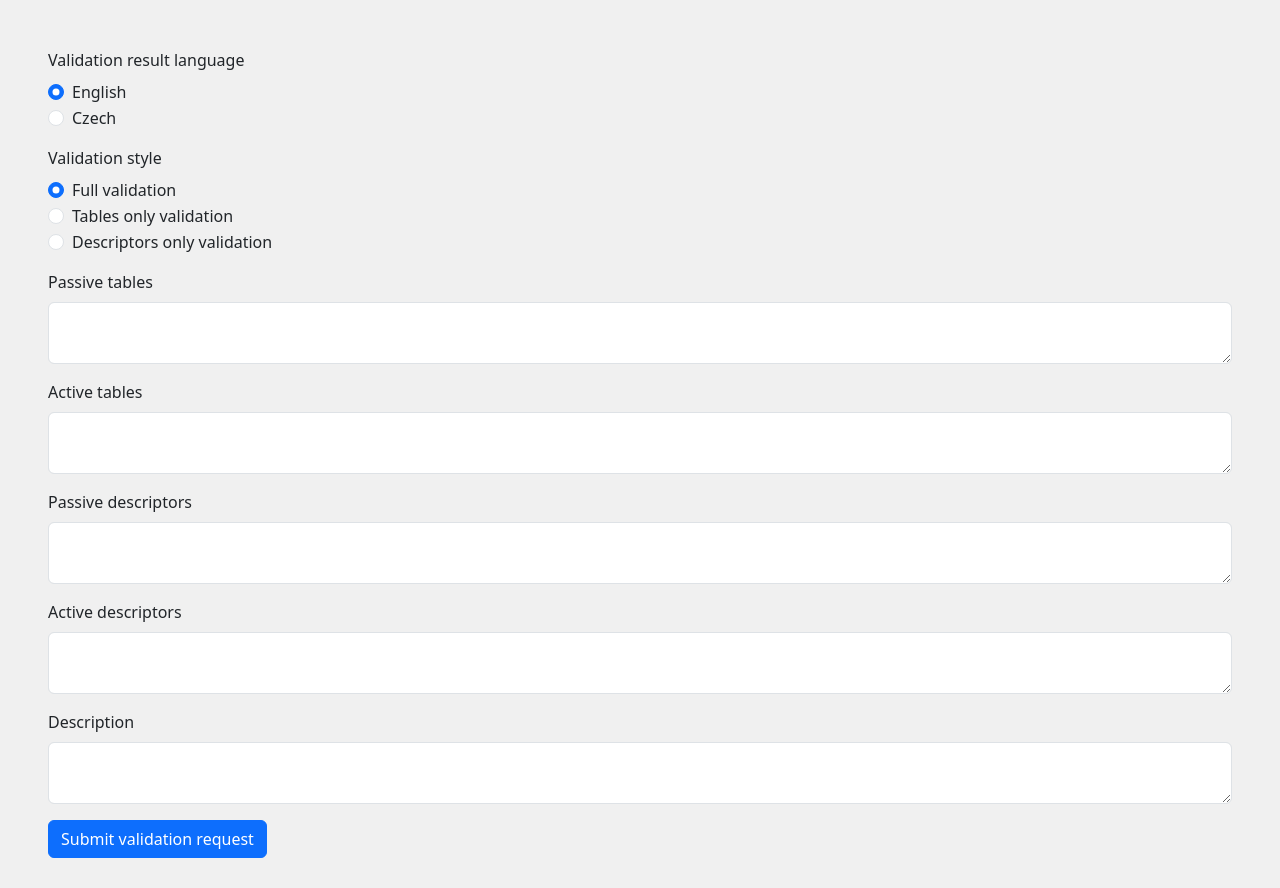
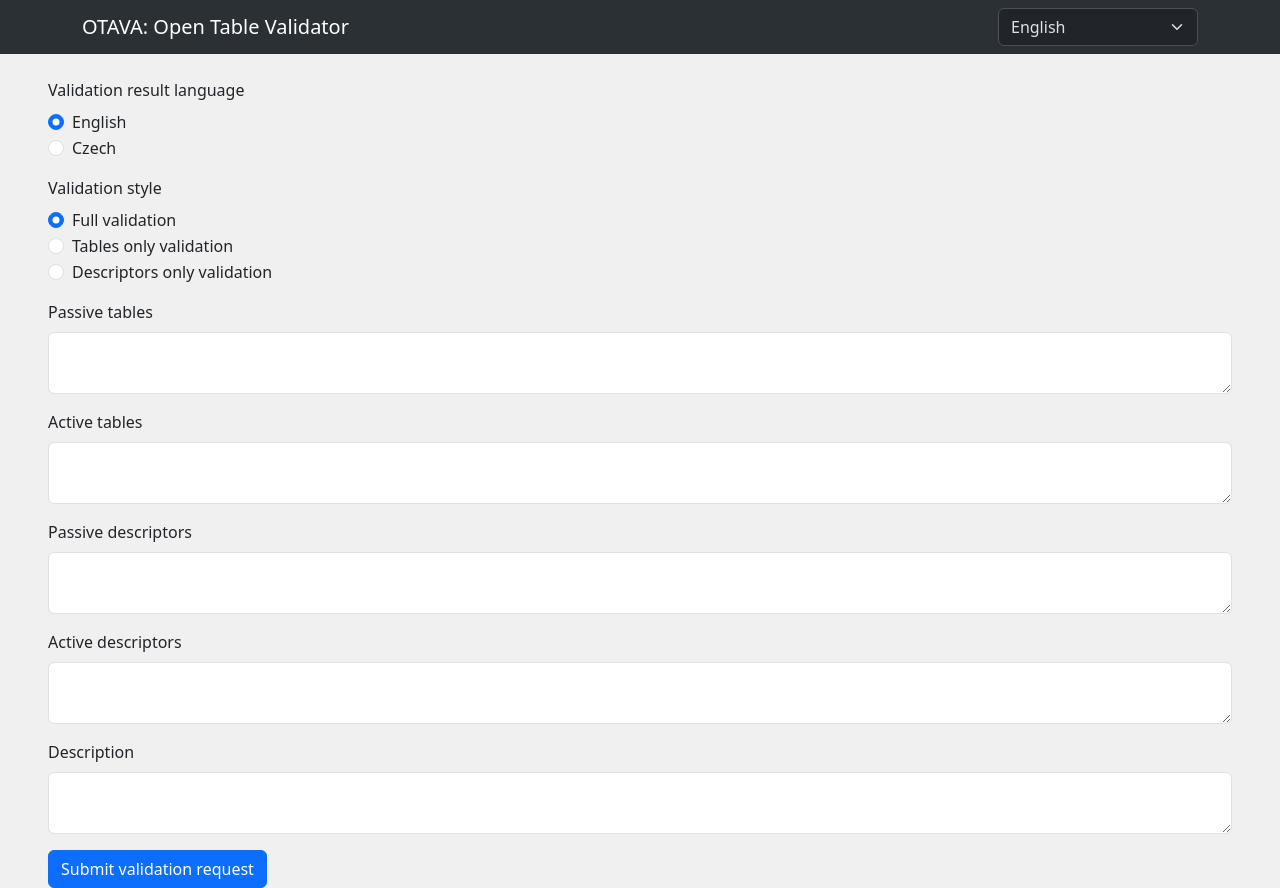
Before and after one commit to JanJanda/otava, a React (Create React App) app in the folder web-app/client/: page /validate in a window 1280 px wide. Before the commit the page ends 858 px from the top, so only its background shows below. Built offline with nearby package versions, Linux system fonts and the light colour scheme.

Commit message:
Add web locale

```diff
--- a/web-app/client/src/App.js
+++ b/web-app/client/src/App.js
@@ -1,13 +1,22 @@
-import React from "react";
+import React, {createContext, useState} from "react";
 import {Route, Routes} from "react-router-dom";
 import ValidatePage from "./ValidatePage";
 import ResultPage from "./ResultPage";
+import TopBar from "./TopBar";
+import {englishLocale} from "./englishLocale";
+
+export const LocaleContext = createContext(englishLocale);
 
 export default function App() {
+  const [locale, setLocale] = useState(englishLocale);
+
   return (
-    <Routes>
-      <Route path="/validate" element={<ValidatePage />} />
-      <Route path="/result/:id" element={<ResultPage />} />
-    </Routes>
+    <LocaleContext.Provider value={locale}>
+      <TopBar setLocale={setLocale} />
+      <Routes>
+        <Route path="/validate" element={<ValidatePage />} />
+        <Route path="/result/:id" element={<ResultPage />} />
+      </Routes>
+    </LocaleContext.Provider>
   );
 }
--- a/web-app/client/src/ResultPage.js
+++ b/web-app/client/src/ResultPage.js
@@ -1,6 +1,8 @@
-import React, {useEffect, useState} from "react";
+import React, {useContext, useEffect, useState} from "react";
 import {useParams} from "react-router-dom";
 import Alert from "react-bootstrap/Alert";
+import Spinner from "react-bootstrap/Spinner";
+import {LocaleContext} from "./App";
 
 export default function ResultPage() {
   const resultId = useParams().id;
@@ -10,19 +12,32 @@ export default function ResultPage() {
   useEffect(() => {
     fetch("/validation-data/" + resultId)
       .then(response => response.json())
-      .then(parsed => setData(parsed), () => setData(null));
+      .then(parsed => setData(parsed), () => setData(""));
   }, [resultId]);
 
-  if (data === null) return <MissingData />;
+  if (data === null) return <Waiting />;
+  if (data === "") return <MissingData />;
   if (data.state === "waiting") return <WaitingPage />;
 }
 
+function Waiting() {
+  return (
+    <div className="mt-5 center-spin">
+      <Spinner animation="border" variant="dark" />
+    </div>
+  );
+}
+
 function MissingData() {
-  return <Alert variant="danger" className="mx-5 mt-5">The validation request does not exist.</Alert>;
+  const locale = useContext(LocaleContext);
+
+  return <Alert variant="danger" className="mx-5 mt-5">{locale.noValidation}</Alert>;
 }
 
 function WaitingPage() {
+  const locale = useContext(LocaleContext);
+
   return (
-    <Alert variant="primary" className="mx-5 mt-5">The validation request is waiting in the queue.</Alert>
-  )
+    <Alert variant="primary" className="mx-5 mt-5">{locale.waiting}</Alert>
+  );
 }
--- /dev/null
+++ b/web-app/client/src/TopBar.js
@@ -0,0 +1,35 @@
+import React from "react";
+import Container from "react-bootstrap/Container";
+import Navbar from "react-bootstrap/Navbar";
+import FormSelect from "react-bootstrap/FormSelect";
+import {Link} from "react-router-dom";
+import {englishLocale} from "./englishLocale";
+import {czechLocale} from "./czechLocale";
+
+export default function TopBar(props) {
+  return (
+    <Navbar className="bg-body-tertiary" data-bs-theme="dark">
+      <Container>
+        <Link to="/" style={{ textDecoration: "none" }}>
+          <Navbar.Brand>OTAVA: Open Table Validator</Navbar.Brand>
+        </Link>
+          <LangSelect setLocale={props.setLocale} />
+      </Container>
+    </Navbar>
+  );
+}
+
+function LangSelect(props) {
+  return (
+    <FormSelect style={{ "max-width": "200px" }} onChange={e => props.setLocale(selectLocale(e.target.value))}>
+      <option value="en">English</option>
+      <option value="cs">Česky</option>
+    </FormSelect>
+  );
+}
+
+function selectLocale(langTag) {
+  if (langTag === "en") return englishLocale;
+  if (langTag === "cs") return czechLocale;
+  return englishLocale;
+}
--- a/web-app/client/src/ValidatePage.js
+++ b/web-app/client/src/ValidatePage.js
@@ -1,58 +1,61 @@
-import React from "react";
+import React, {useContext} from "react";
 import Button from "react-bootstrap/Button";
 import Form from "react-bootstrap/Form";
+import {LocaleContext} from "./App";
 
 export default function ValidatePage() {
   return (
-    <div className="mx-5 mt-5">
+    <div className="mx-5 mt-4">
       <ValidationForm />
     </div>
   );
 }
 
 function ValidationForm() {
+  const locale = useContext(LocaleContext);
+
   return (
     <Form method="post" action="/submit-validation">
 
       <div className="mb-3">
-        <Form.Label>Validation result language</Form.Label>
-        <Form.Check type="radio" name="language" value="en" label="English" defaultChecked />
-        <Form.Check type="radio" name="language" value="cs" label="Czech" />
+        <Form.Label>{locale.setValLang}</Form.Label>
+        <Form.Check type="radio" name="language" value="en" label={locale.english} defaultChecked />
+        <Form.Check type="radio" name="language" value="cs" label={locale.czech} />
       </div>
 
       <div className="mb-3">
-        <Form.Label>Validation style</Form.Label>
-        <Form.Check type="radio" name="style" value="full" label="Full validation" defaultChecked />
-        <Form.Check type="radio" name="style" value="tables" label="Tables only validation" />
-        <Form.Check type="radio" name="style" value="descs" label="Descriptors only validation" />
+        <Form.Label>{locale.valStyle}</Form.Label>
+        <Form.Check type="radio" name="style" value="full" label={locale.fullVal} defaultChecked />
+        <Form.Check type="radio" name="style" value="tables" label={locale.tablesVal} />
+        <Form.Check type="radio" name="style" value="descs" label={locale.descVal} />
       </div>
 
       <Form.Group className="mb-3" controlId="passive-tables">
-        <Form.Label>Passive tables</Form.Label>
+        <Form.Label>{locale.passTables}</Form.Label>
         <Form.Control as="textarea" name="passiveTables" />
       </Form.Group>
 
       <Form.Group className="mb-3" controlId="active-tables">
-        <Form.Label>Active tables</Form.Label>
+        <Form.Label>{locale.activeTables}</Form.Label>
         <Form.Control as="textarea" name="activeTables" />
       </Form.Group>
 
       <Form.Group className="mb-3" controlId="passive-descriptors">
-        <Form.Label>Passive descriptors</Form.Label>
+        <Form.Label>{locale.passDescs}</Form.Label>
         <Form.Control as="textarea" name="passiveDescriptors" />
       </Form.Group>
 
       <Form.Group className="mb-3" controlId="active-descriptors">
-        <Form.Label>Active descriptors</Form.Label>
+        <Form.Label>{locale.activeDescs}</Form.Label>
         <Form.Control as="textarea" name="activeDescriptors" />
       </Form.Group>
 
       <Form.Group className="mb-3" controlId="description">
-        <Form.Label>Description</Form.Label>
+        <Form.Label>{locale.description}</Form.Label>
         <Form.Control as="textarea" name="description" />
       </Form.Group>
 
-      <Button variant="primary" type="submit">Submit validation request</Button>
+      <Button variant="primary" type="submit">{locale.submit}</Button>
     </Form>
   );
 }
--- /dev/null
+++ b/web-app/client/src/czechLocale.js
@@ -0,0 +1,17 @@
+export const czechLocale = {
+  noValidation: "Tato žádost o validaci neexistuje.",
+  waiting: "Žádost o validaci čeká ve frontě.",
+  setValLang: "Jazyk výsledku validace",
+  english: "Angličtina",
+  czech: "Čeština",
+  valStyle: "Validační styl",
+  fullVal: "Úplná validace",
+  tablesVal: "Validace jen tabulek",
+  descVal: "Validace jen deskriptorů",
+  passTables: "Pasivní tabulky",
+  activeTables: "Aktivní tabulky",
+  passDescs: "Pasivní deskriptory",
+  activeDescs: "Aktivní deskriptory",
+  description: "Popis",
+  submit: "Odeslat žádost o validaci"
+};
--- /dev/null
+++ b/web-app/client/src/englishLocale.js
@@ -0,0 +1,17 @@
+export const englishLocale = {
+  noValidation: "The validation request does not exist.",
+  waiting: "The validation request is waiting in the queue.",
+  setValLang: "Validation result language",
+  english: "English",
+  czech: "Czech",
+  valStyle: "Validation style",
+  fullVal: "Full validation",
+  tablesVal: "Tables only validation",
+  descVal: "Descriptors only validation",
+  passTables: "Passive tables",
+  activeTables: "Active tables",
+  passDescs: "Passive descriptors",
+  activeDescs: "Active descriptors",
+  description: "Description",
+  submit: "Submit validation request"
+};
--- a/web-app/client/src/styles.css
+++ b/web-app/client/src/styles.css
@@ -1,3 +1,8 @@
 body {
     background-color: #f0f0f0;
 }
+
+.center-spin {
+    margin-left: 50%;
+    margin-right: 50%;
+}
```
Also changed, not shown: 1 other file (tests, documents, lock files or other folders).
